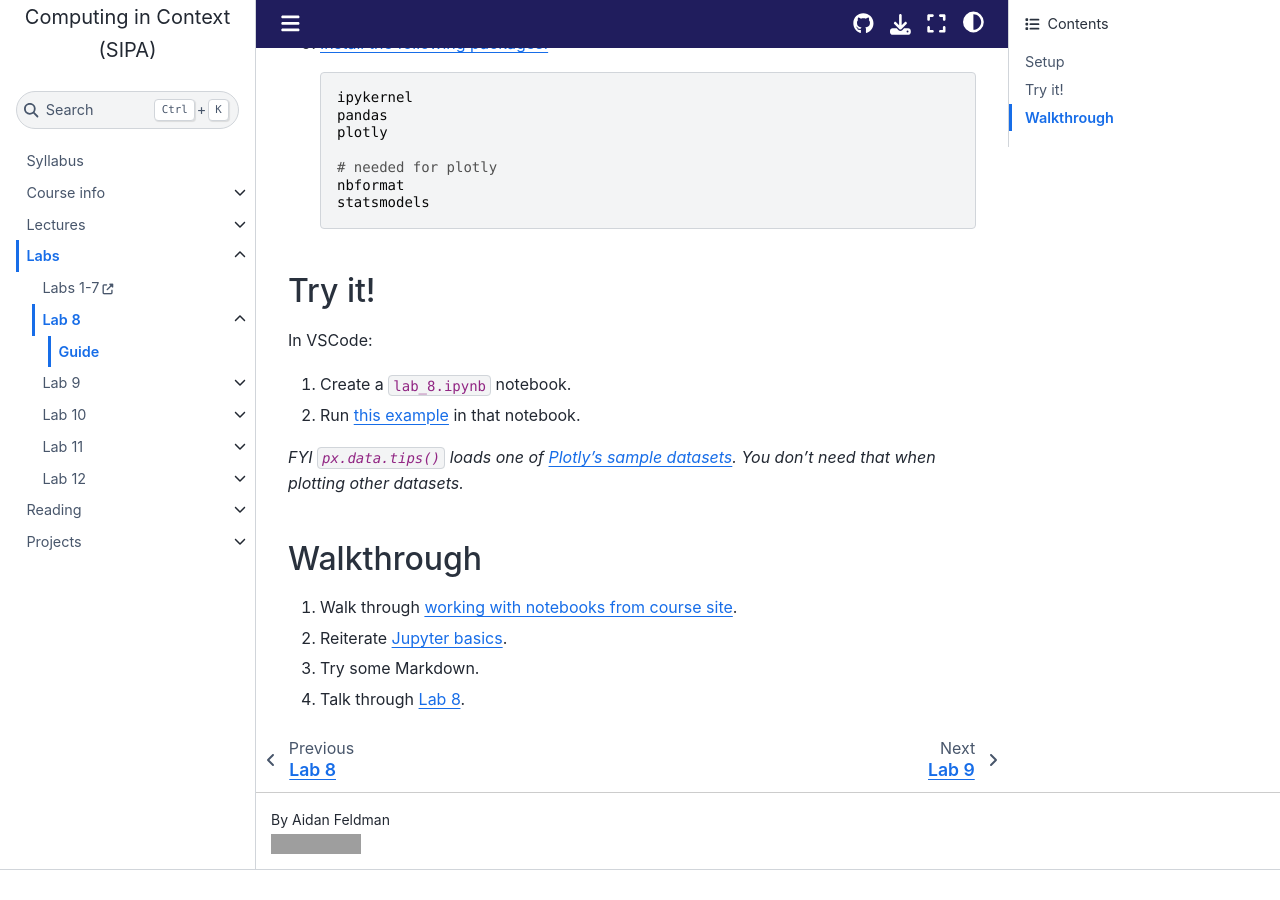
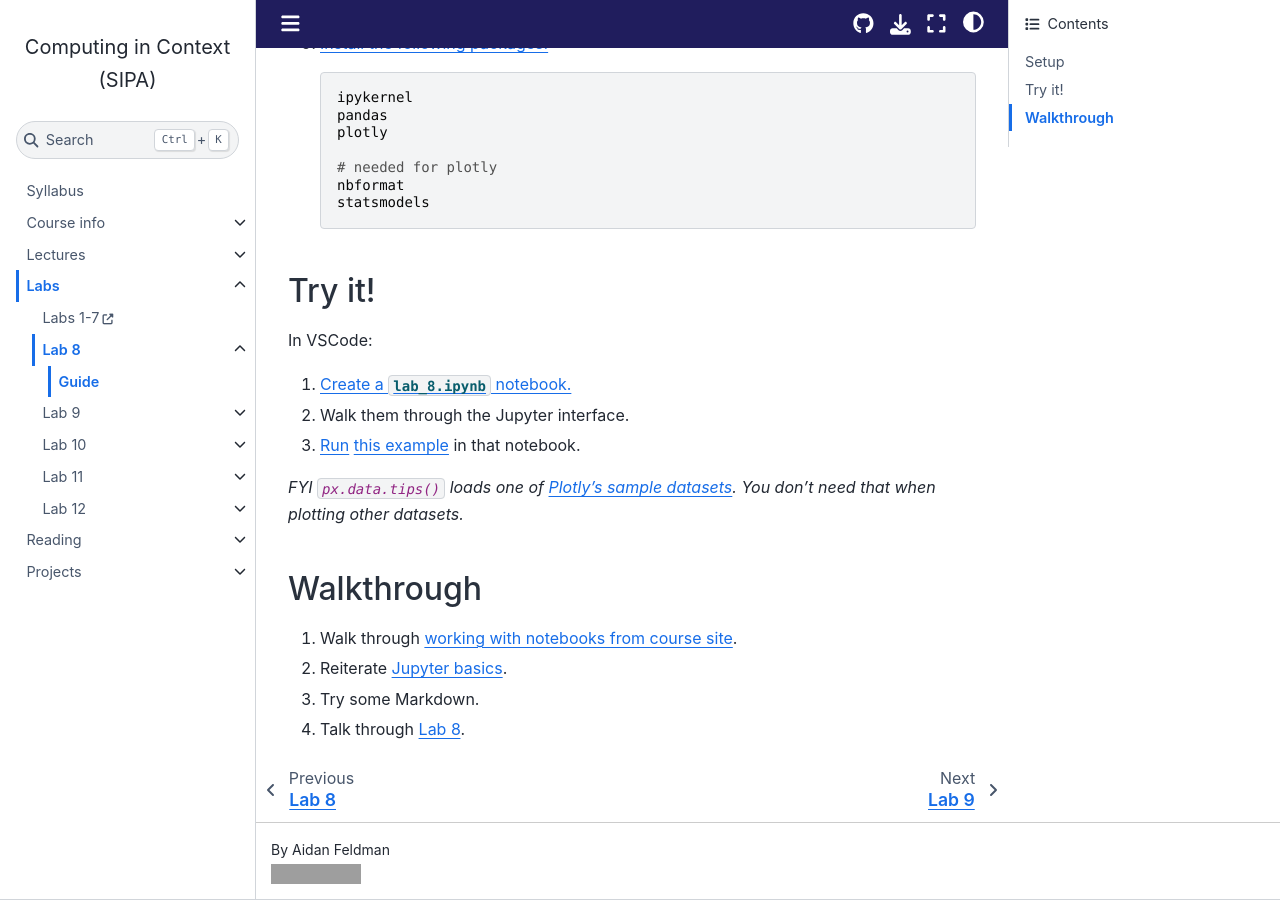
Before and after one commit to afeld/computing-in-context, a Jupyter Book: the page built from lab_8_guide.md, in a window 1280 px wide and 900 px high, scrolled down 501 px. Built offline with Jupyter Book 1.0.4 settings and Sphinx 7.4.7 and the Sphinx Book theme 1.1.4, drawn with Linux system fonts in a browser that asks for light colours; pages that are not in the unit, such as notebooks, are missing from menus; comment, search, counter and statistics services are not loaded; before the commit the page ends 1371 px from its top, so only the background shows below that; grey boxes are pictures that could not be loaded.

Commit message:
note that TAs should walk through Jupyter interface

```diff
--- a/lab_8_guide.md
+++ b/lab_8_guide.md
@@ -31,8 +31,9 @@ Assumes you already have Python 3 and VSCode installed.
 
 In VSCode:
 
-1. Create a `lab_8.ipynb` notebook.
-1. Run [this example](https://plotly.com/python/linear-fits/#Linear-fit-trendlines-with-Plotly-Express) in that notebook.
+1. [Create a `lab_8.ipynb` notebook.](https://code.visualstudio.com/docs/datascience/jupyter-notebooks#_create-or-open-a-jupyter-notebook)
+1. Walk them through the Jupyter interface.
+1. [Run](https://code.visualstudio.com/docs/datascience/jupyter-notebooks#_running-cells) [this example](https://plotly.com/python/linear-fits/#Linear-fit-trendlines-with-Plotly-Express) in that notebook.
 
 _FYI `px.data.tips()` loads one of [Plotly's sample datasets](https://plotly.com/python-api-reference/generated/plotly.express.data.html). You don't need that when plotting other datasets._
 
```
